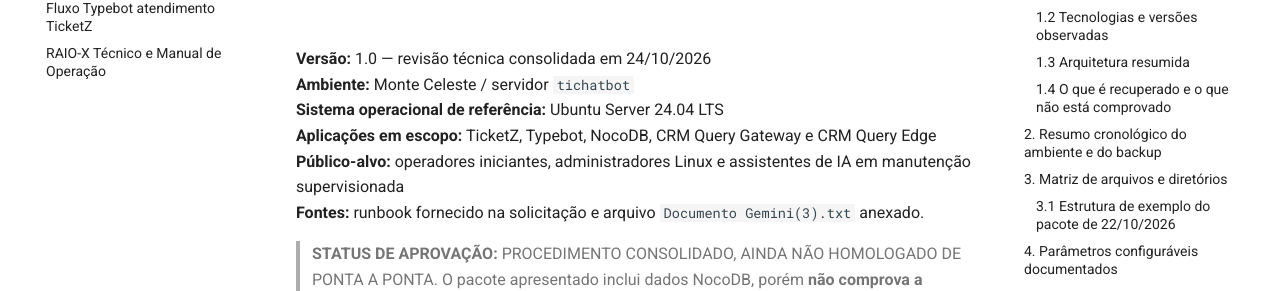
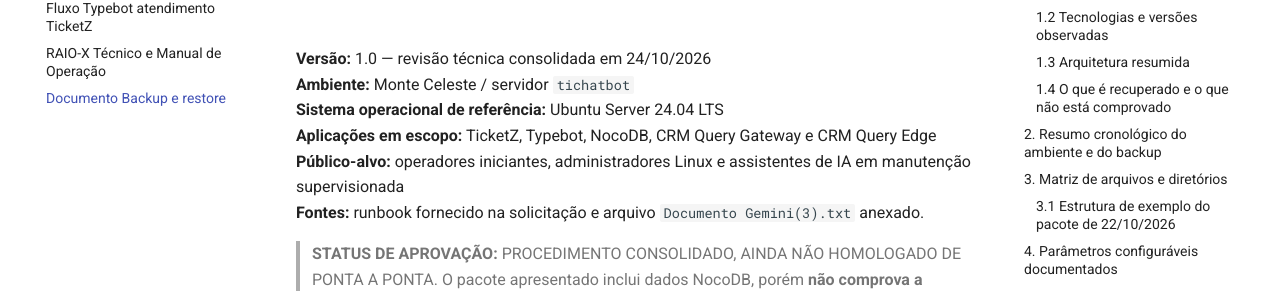
Before and after one commit to cortatroo/doc-monteceleste, an MkDocs documentation site: the page built from docs/Documento backup e restore.md, in a window 1280 px wide. Shown: the part 175-466 px from the top of the page. Built offline with MkDocs 1.6.1 and Material for MkDocs 9.7.7, drawn with Linux system fonts in a browser that asks for light colours.

Commit message:
Update mkdocs.yml

```diff
--- a/mkdocs.yml
+++ b/mkdocs.yml
@@ -8,6 +8,7 @@ nav:
   - Início: index.md
   - Fluxo Typebot atendimento TicketZ: Documentacao_Typebot_Triagem.md
   - RAIO-X Técnico e Manual de Operação: RAIO_X_TECNICO_TICHATBOT_TICKETZ_PRO_2026-10-23.md
+  - Documento Backup e restore: Documento backup e restore.md
 
 markdown_extensions:
   - attr_list
```
